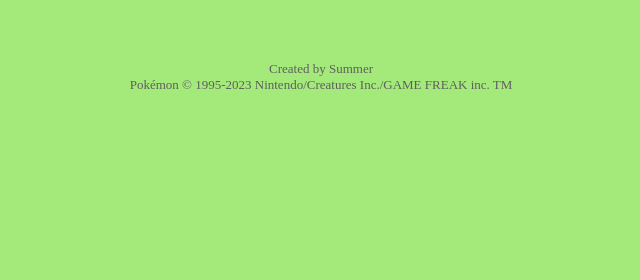
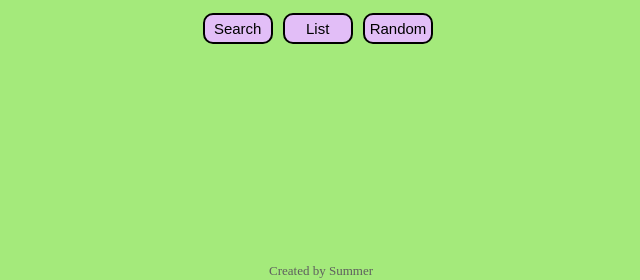
Before and after one commit to swatson9008/pokedexts, a React (Vite) app: page / in a window 1280 px wide. Shown: the part 587-867 px from the top of the page, without its empty margins (319-959 px from the left). Before the commit the page ends 800 px from the top, so only its background shows below. Built offline with nearby package versions, Linux system fonts and the light colour scheme.

Commit message:
moved footer

```diff
--- a/src/pages/introPage.tsx
+++ b/src/pages/introPage.tsx
@@ -2,7 +2,6 @@ import SearchBox from "./searchBox";
 import { HomeContainer } from "../styles/homePageMain";
 import { TextIntroContainer } from "../styles/introDiv";
 import RandomizedSpritesTemp from "../components/randomSpritesTemp";
-import Footer from "./footer";
 
 export default function IntroPage() {
   return (
@@ -12,7 +11,6 @@ export default function IntroPage() {
         Welcome to the simplified Pokedex.
       </TextIntroContainer>
       <SearchBox />
-      <Footer />
     </HomeContainer>
   );
 }
--- a/src/pages/mainPage.tsx
+++ b/src/pages/mainPage.tsx
@@ -1,11 +1,13 @@
 import { Outlet } from "react-router-dom";
 import Global from "../styles/global";
+import Footer from "./footer";
 
 export default function MainPage() {
   return (
     <main>
       <Global />
       <Outlet />
+      <Footer />
     </main>
   );
 }
```
